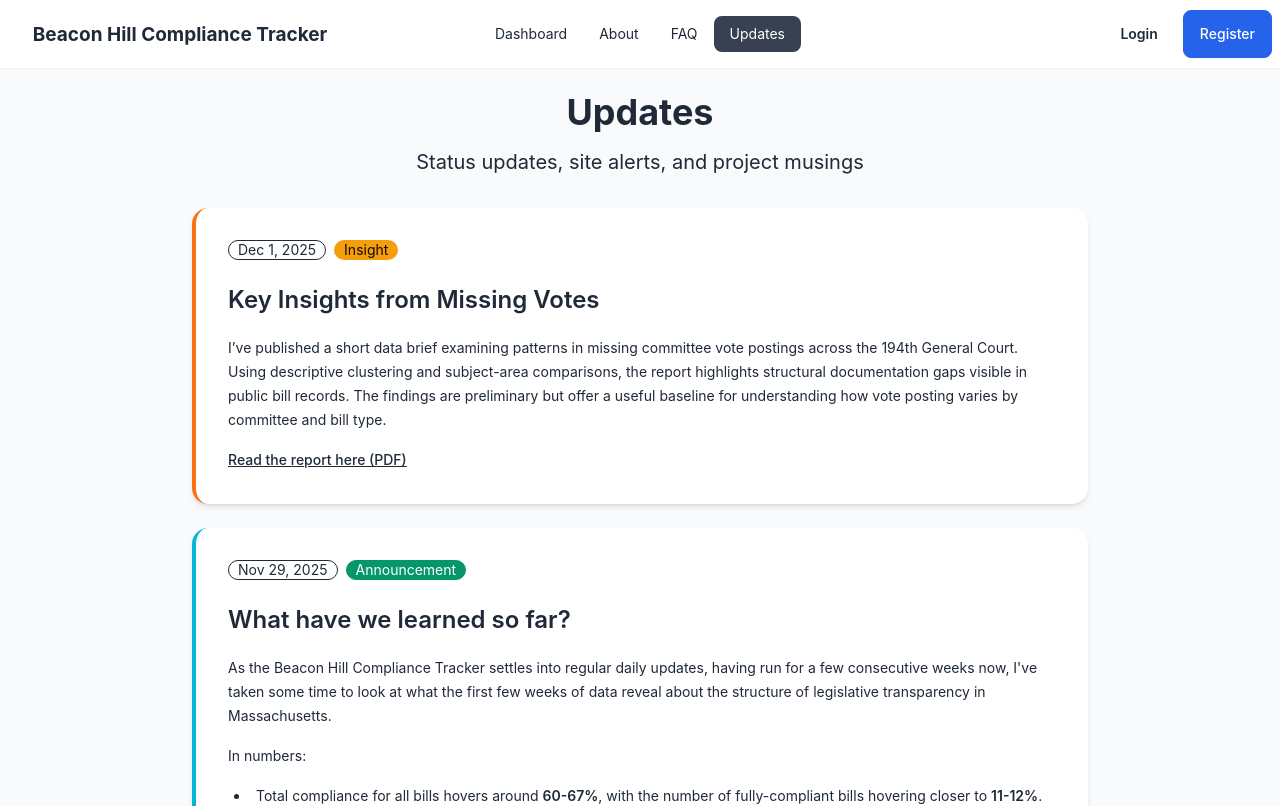
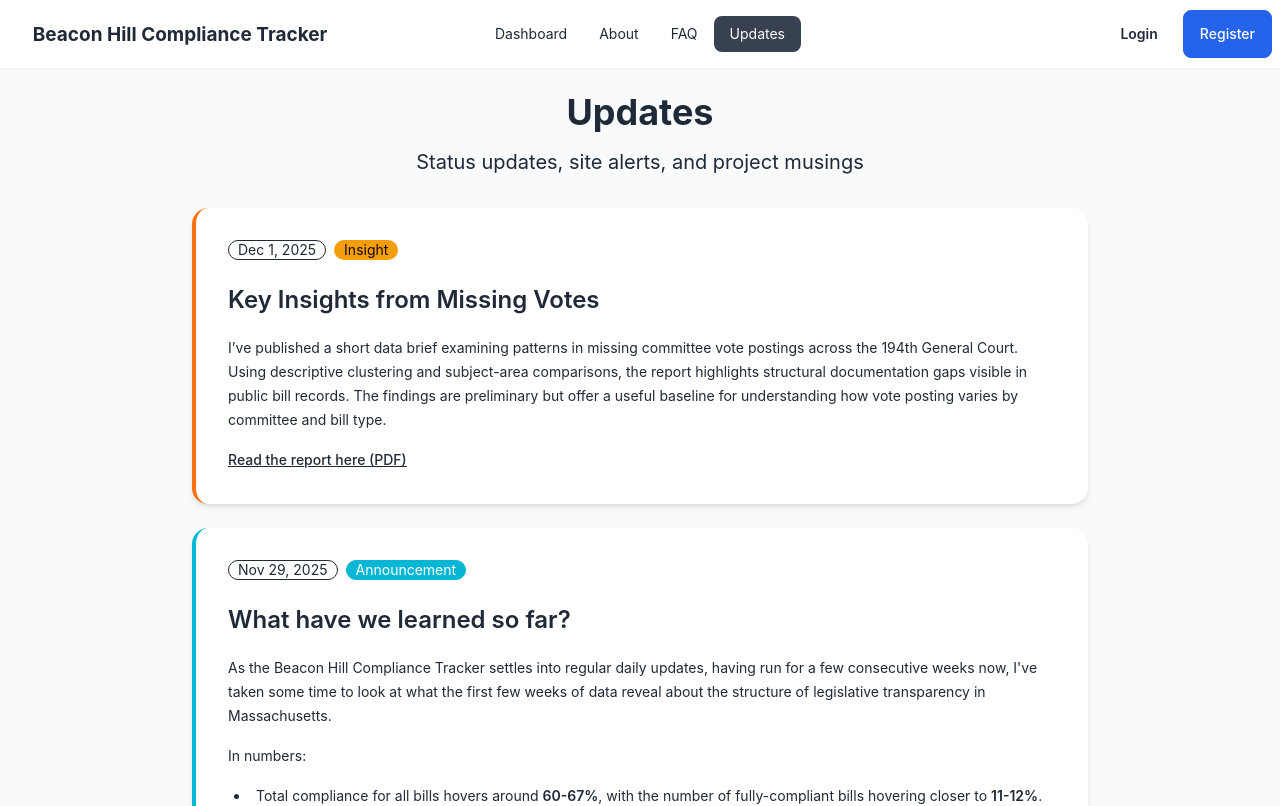
Before and after one commit to arbowl/beacon-hill-tracker, a React (Vite) app in the folder frontend/: page /updates in a window 1280 px wide. Shown: the top 806 px of the page. Built offline with nearby package versions, Linux system fonts and the light colour scheme.

Commit message:
Refactor UpdatesPage component for better readability

```diff
--- a/frontend/src/pages/UpdatesPage.tsx
+++ b/frontend/src/pages/UpdatesPage.tsx
@@ -33,7 +33,7 @@ const UpdatesPage: React.FC = () => {
       case 'update':
         return 'badge-success'
       case 'announcement':
-        return 'badge-accent'
+        return 'bg-cyan-500 text-white border-cyan-500'
       case 'insight':
         return 'badge-warning'
       default:
```
